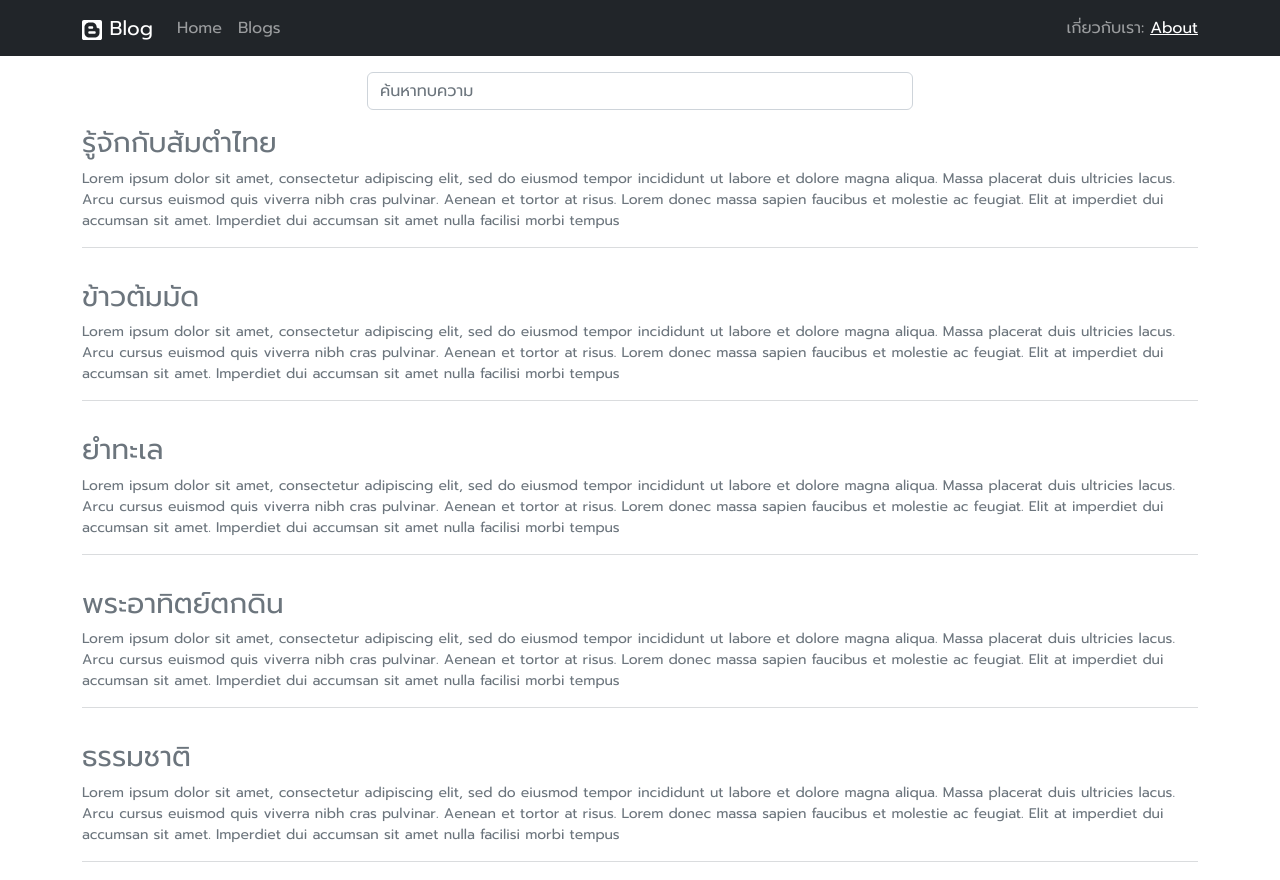
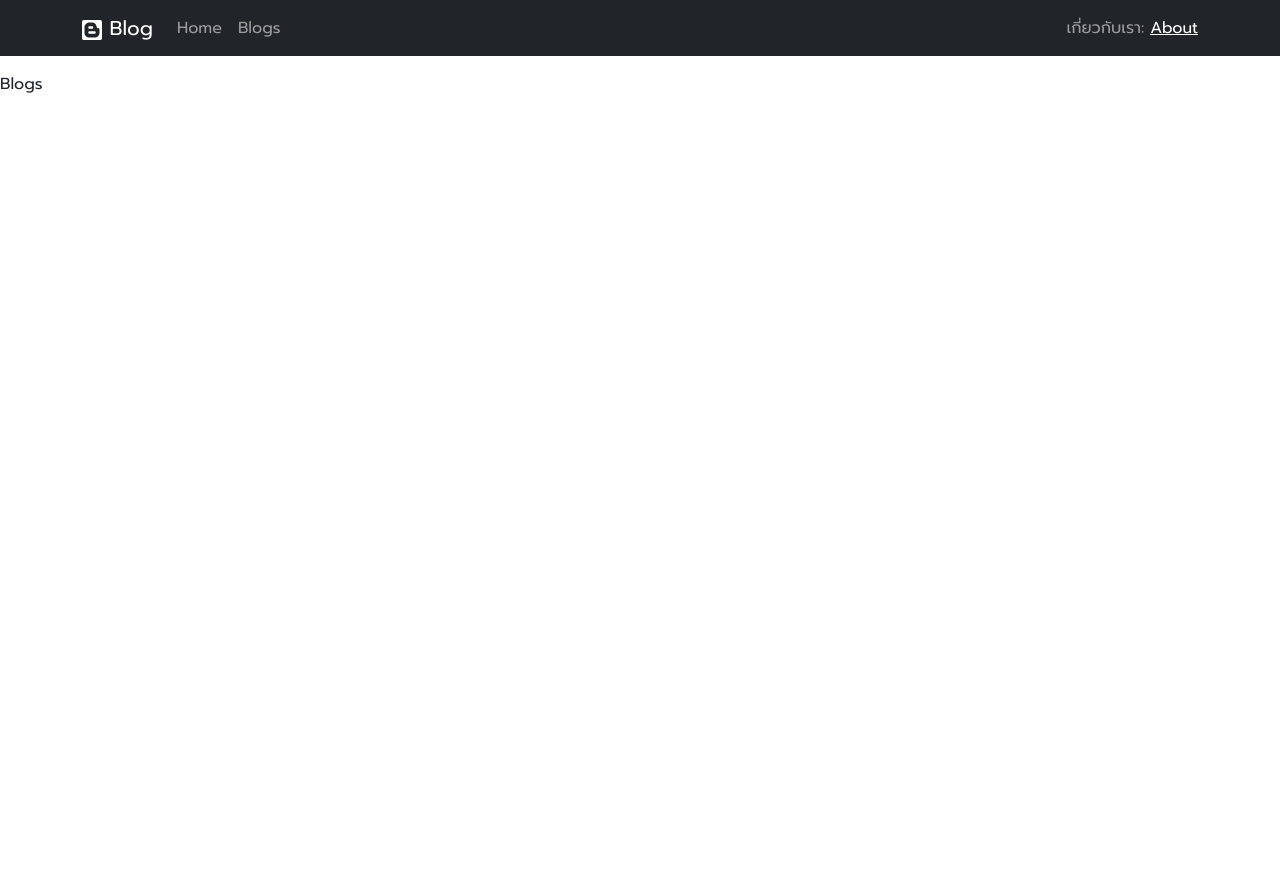
Before and after one commit to apichet06/Blog-Application, a React (Create React App) app: page /blog in a window 1280 px wide. Shown: the top 880 px of the page. After the commit the page ends 800 px from the top, so only its background shows below. Built offline with nearby package versions, Linux system fonts and the light colour scheme.

Commit message:
7rd Update

```diff
--- a/src/components/Blogs.js
+++ b/src/components/Blogs.js
@@ -1,41 +1,49 @@
-import { Container, Row, Figure, Col, Form } from "react-bootstrap";
-import blogs from "../data/blogs";
-import { Link } from "react-router-dom";
-import { useState, useEffect } from "react";
+// import { Container, Row, Figure, Col, Form } from "react-bootstrap";
+// import blogs from "../data/blogs";
+// import { Link } from "react-router-dom";
+// import { useState, useEffect } from "react";
+// export const Blogs = () => {
+//     const [search, setSearch] = useState("");
+//     const [filterBlog, setFilterBlog] = useState([])
+//     useEffect(() => {
+//         const result = blogs.filter((item) => item.title.includes(search))
+//         setFilterBlog(result);
+//         // eslint-disable-next-line
+//     }, []);
+//     return (
+//         <Container>
+//             <Row className="justify-content-center">
+//                 <Col md={6}>
+//                     <Form.Group className="mb-3" controlId="search">
+//                         <Form.Control type="text" placeholder="ค้นหาทบความ" autoComplete="off"
+//                             value={search}
+//                             onChange={e => setSearch(e.target.value)} />
+//                     </Form.Group>
+//                 </Col>
+//                 {
+//                     filterBlog.map((blog) => (
+//                         <Col md="12" key={blog.id}>
+//                             <Figure>
+//                                 <Figure.Caption>
+//                                     <Link to={`/blog/${blog.id}`} style={{ textDecoration: 'none' }} className="text-secondary">
+//                                         <h3>{blog.title}</h3>
+//                                         {blog.content.substring(0, 400)}
+//                                     </Link>
+//                                     <hr />
+//                                 </Figure.Caption>
+//                             </Figure>
+//                         </Col>
+//                     ))
+//                 }
+//             </Row>
+//         </Container>
+//     )
+// }
+
+import React from 'react'
+
 export const Blogs = () => {
-    const [search, setSearch] = useState("");
-    const [filterBlog, setFilterBlog] = useState([])
-    useEffect(() => {
-        const result = blogs.filter((item) => item.title.includes(search))
-        setFilterBlog(result);
-        // eslint-disable-next-line
-    }, []);
     return (
-        <Container>
-            <Row className="justify-content-center">
-                <Col md={6}>
-                    <Form.Group className="mb-3" controlId="search">
-                        <Form.Control type="text" placeholder="ค้นหาทบความ" autoComplete="off"
-                            value={search}
-                            onChange={e => setSearch(e.target.value)} />
-                    </Form.Group>
-                </Col>
-                {
-                    filterBlog.map((blog) => (
-                        <Col md="12" key={blog.id}>
-                            <Figure>
-                                <Figure.Caption>
-                                    <Link to={`/blog/${blog.id}`} style={{ textDecoration: 'none' }} className="text-secondary">
-                                        <h3>{blog.title}</h3>
-                                        {blog.content.substring(0, 400)}
-                                    </Link>
-                                    <hr />
-                                </Figure.Caption>
-                            </Figure>
-                        </Col>
-                    ))
-                }
-            </Row>
-        </Container>
+        <div>Blogs</div>
     )
 }
```
